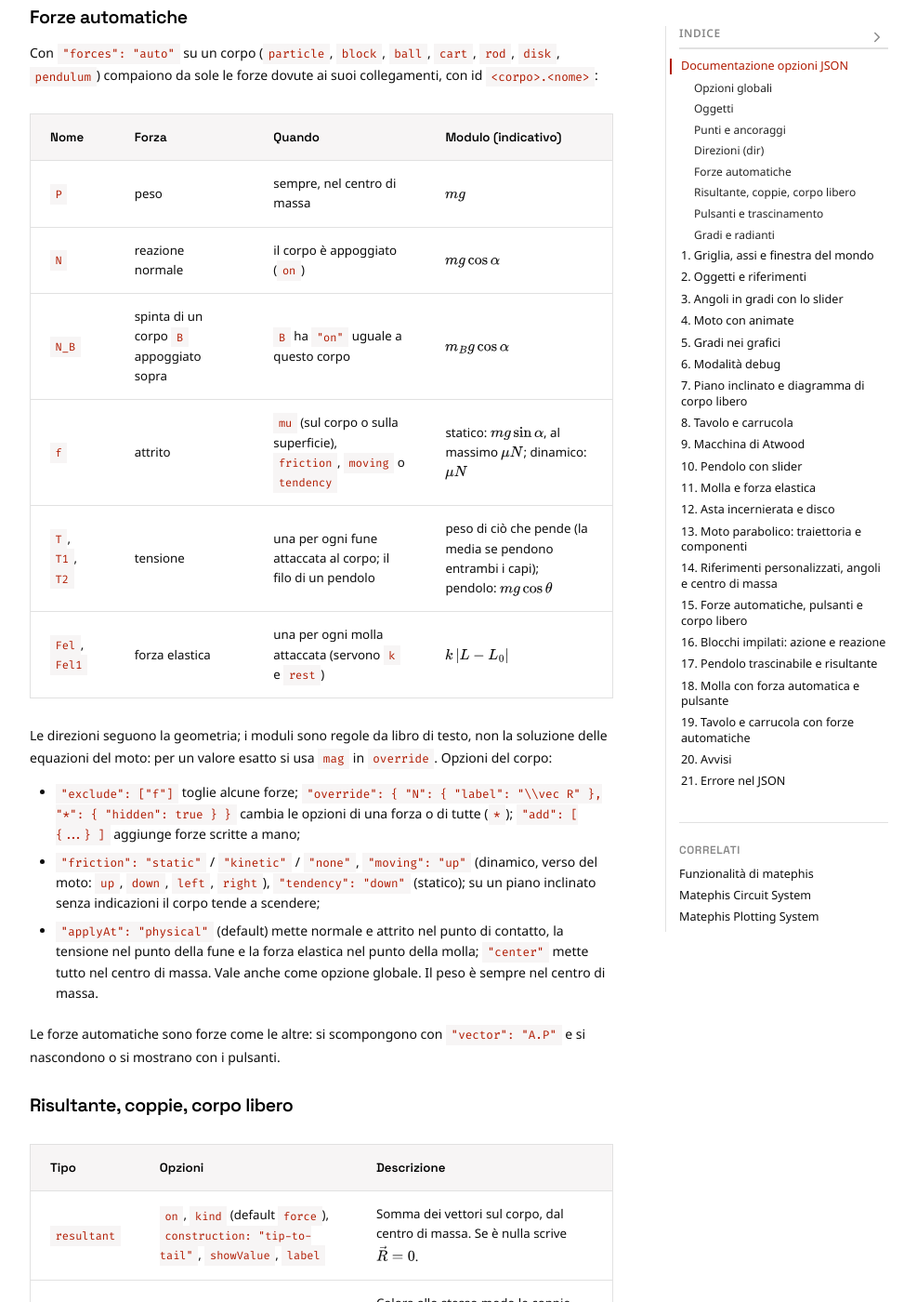
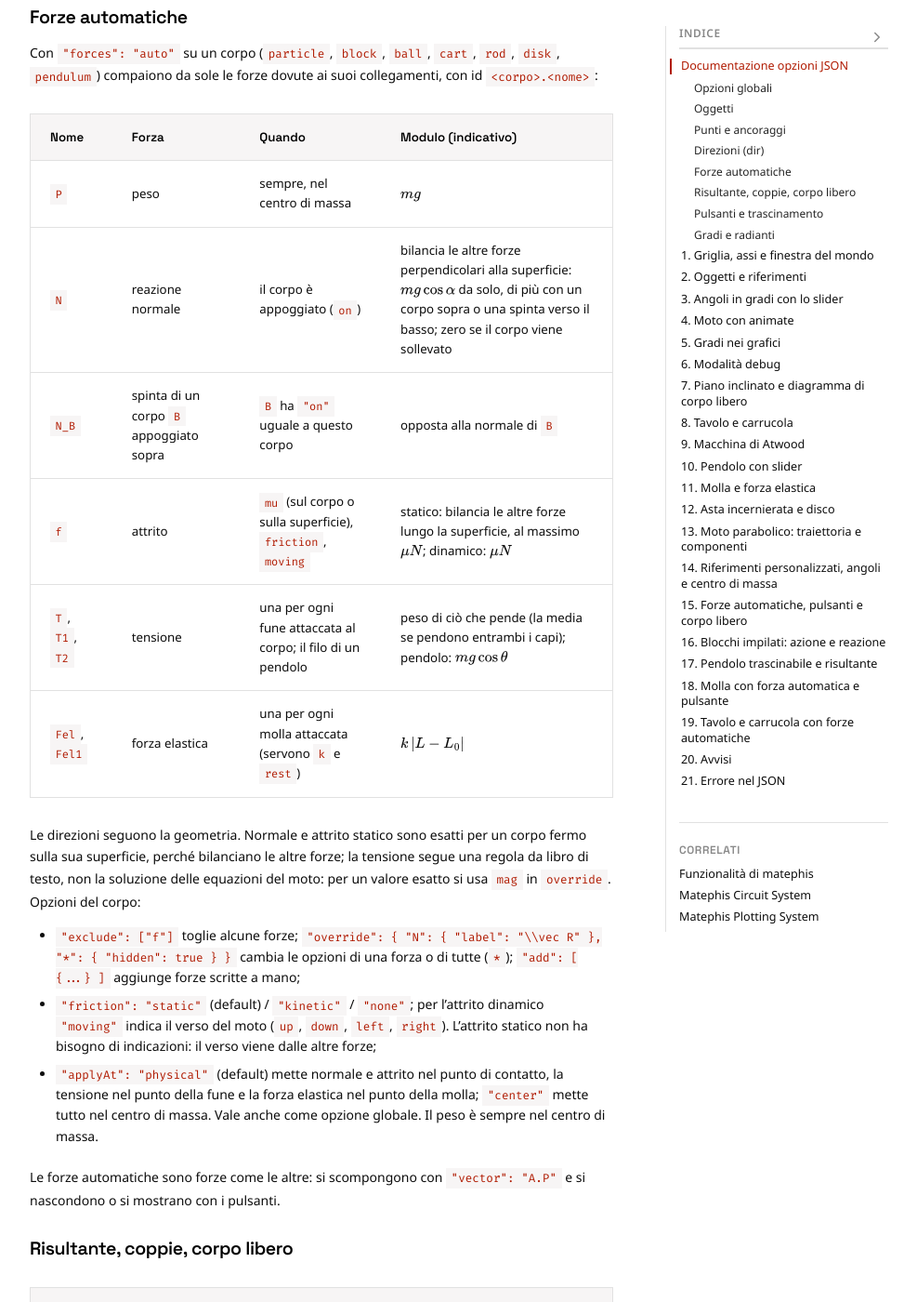
Before and after one commit to Bradwave/matephis, a Jekyll site: the page built from _notes/Public/test-physics.md, in a window 1280 px wide and 1400 px high, scrolled down 5155 px. Shown: the whole window at 93% size, without its empty margins (146-1133 px from the left). Built offline with Jekyll 4.4.1, drawn with Linux system fonts in a browser that asks for light colours.

Commit message:
Balance normal force and static friction against the other forces
The normal force was m g cos a for every body, so a body with another
resting on it (or pushed against its surface) did not sum to zero: the
ground under two stacked blocks held only the lower one. The normal force
now balances the other forces perpendicular to the surface (zero if they
lift the body), the reaction on a lower body is the opposite of the upper
body's normal force, and static friction balances the other forces along
the surface up to muN. Kinetic friction stays muN against "moving", which
it now requires.

Free-body panels also spread collinear forces into lanes, so weight and
normal force drawn on the body's shape no longer cover each other, and
zero-length forces draw nothing.

Co-Authored-By: Claude Opus 5.5 <noreply@anthropic.com>
Claude-Session: https://claude.ai/code/session_01VLycGho5RhwZEFpNgwvQNG

```diff
--- a/_notes/Public/test-physics.md
+++ b/_notes/Public/test-physics.md
@@ -94,16 +94,16 @@ Con `"forces": "auto"` su un corpo (`particle`, `block`, `ball`, `cart`, `rod`,
 | Nome | Forza | Quando | Modulo (indicativo) |
 | :--- | :--- | :--- | :--- |
 | `P` | peso | sempre, nel centro di massa | $mg$ |
-| `N` | reazione normale | il corpo è appoggiato (`on`) | $mg\cos\alpha$ |
-| `N_B` | spinta di un corpo `B` appoggiato sopra | `B` ha `"on"` uguale a questo corpo | $m_B g\cos\alpha$ |
-| `f` | attrito | `mu` (sul corpo o sulla superficie), `friction`, `moving` o `tendency` | statico: $mg\sin\alpha$, al massimo $\mu N$; dinamico: $\mu N$ |
+| `N` | reazione normale | il corpo è appoggiato (`on`) | bilancia le altre forze perpendicolari alla superficie: $mg\cos\alpha$ da solo, di più con un corpo sopra o una spinta verso il basso; zero se il corpo viene sollevato |
+| `N_B` | spinta di un corpo `B` appoggiato sopra | `B` ha `"on"` uguale a questo corpo | opposta alla normale di `B` |
+| `f` | attrito | `mu` (sul corpo o sulla superficie), `friction`, `moving` | statico: bilancia le altre forze lungo la superficie, al massimo $\mu N$; dinamico: $\mu N$ |
 | `T`, `T1`, `T2` | tensione | una per ogni fune attaccata al corpo; il filo di un pendolo | peso di ciò che pende (la media se pendono entrambi i capi); pendolo: $mg\cos\theta$ |
 | `Fel`, `Fel1` | forza elastica | una per ogni molla attaccata (servono `k` e `rest`) | $k\,\lvert L - L_0\rvert$ |
 
-Le direzioni seguono la geometria; i moduli sono regole da libro di testo, non la soluzione delle equazioni del moto: per un valore esatto si usa `mag` in `override`. Opzioni del corpo:
+Le direzioni seguono la geometria. Normale e attrito statico sono esatti per un corpo fermo sulla sua superficie, perché bilanciano le altre forze; la tensione segue una regola da libro di testo, non la soluzione delle equazioni del moto: per un valore esatto si usa `mag` in `override`. Opzioni del corpo:
 
 - `"exclude": ["f"]` toglie alcune forze; `"override": { "N": { "label": "\\vec R" }, "*": { "hidden": true } }` cambia le opzioni di una forza o di tutte (`*`); `"add": [ {...} ]` aggiunge forze scritte a mano;
-- `"friction": "static"` / `"kinetic"` / `"none"`, `"moving": "up"` (dinamico, verso del moto: `up`, `down`, `left`, `right`), `"tendency": "down"` (statico); su un piano inclinato senza indicazioni il corpo tende a scendere;
+- `"friction": "static"` (default) / `"kinetic"` / `"none"`; per l'attrito dinamico `"moving"` indica il verso del moto (`up`, `down`, `left`, `right`). L'attrito statico non ha bisogno di indicazioni: il verso viene dalle altre forze;
 - `"applyAt": "physical"` (default) mette normale e attrito nel punto di contatto, la tensione nel punto della fune e la forza elastica nel punto della molla; `"center"` mette tutto nel centro di massa. Vale anche come opzione globale. Il peso è sempre nel centro di massa.
 
 Le forze automatiche sono forze come le altre: si scompongono con `"vector": "A.P"` e si nascondono o si mostrano con i pulsanti.
--- a/assets/js/matephis-physics-src/objects/annotations.js
+++ b/assets/js/matephis-physics-src/objects/annotations.js
@@ -126,6 +126,7 @@ function vectorType(kind) {
         },
         render(obj, st, ctx, g) {
             const r = ctx.r;
+            if (st.mag < 1e-9) return;
             const k = obj.scale !== undefined ? r.num(obj.scale, 'scale') : r.scales[kind];
             const pair = r.pairIndex ? r.pairIndex.get(obj) : undefined;
             const color = obj.color ? ctx.color(obj.color) : pair !== undefined ? ctx.pairColor(pair) : ctx.kindColor(kind);
```
Also changed, not shown: assets/js/matephis-physics-src/core/scene.js (+9 -0 lines), assets/js/matephis-physics-src/objects/autoforces.js (+63 -30 lines), tests/physics-autoforces.test.js (+55 -2 lines), assets/js/matephis-physics.js, 1 other file.
